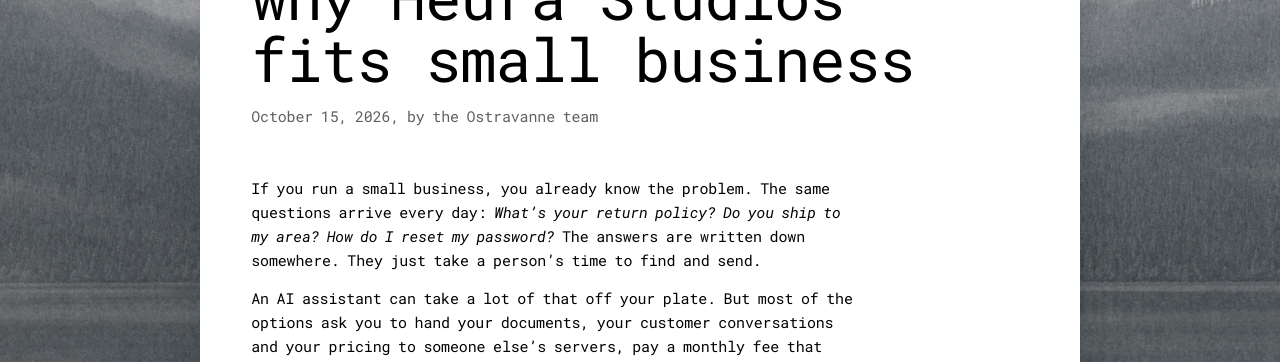
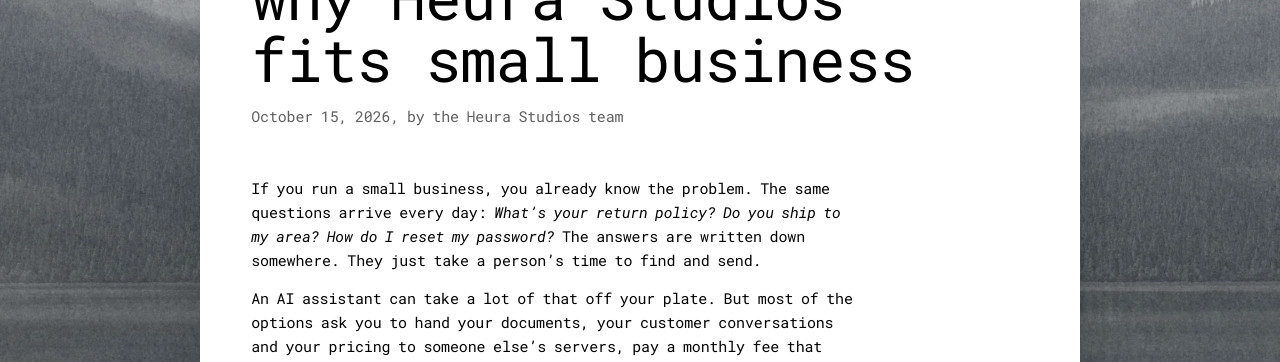
Before and after one commit to pooo000/heurastudios-site, a Jekyll site: the page built from _posts/2026-10-15-why-heura-studios-fits-small-business.md, in a window 1280 px wide and 900 px high. Shown: the part 373-735 px from the top of the window. Built offline with Jekyll 4.4.1, drawn with Linux system fonts in a browser that asks for light colours.

Commit message:
Blog: the small-business post is by the Heura Studios team, not Ostravanne
Ryan (Nov 26): "we are completely ditching ostravanne", then "Yes" to scrubbing the byline. The test also checks the
post's page names Ostravanne nowhere, its meta tags included.

Co-Authored-By: Claude Opus 5.5 <noreply@anthropic.com>
Claude-Session: https://claude.ai/code/session_01NcntvC8QrqhZGXxRi7jeMb

```diff
--- a/_posts/2026-10-15-why-heura-studios-fits-small-business.md
+++ b/_posts/2026-10-15-why-heura-studios-fits-small-business.md
@@ -1,7 +1,7 @@
 ---
 title: "Your business, your computer, your assistant: why Heura Studios fits small business"
 description: "Most AI assistants ask you to hand your documents and customer conversations to someone else’s servers. Heura Studios can run on your own computer, learns your business, and lets you check it before customers see it."
-author: the Ostravanne team
+author: the Heura Studios team
 ---
 
 If you run a small business, you already know the problem. The same questions arrive every day: *What's your return policy? Do you ship to my area? How do I reset my password?* The answers are written down somewhere. They just take a person's time to find and send.
```
Also changed, not shown: _tests/blog.test.js (+3 -1 lines).
